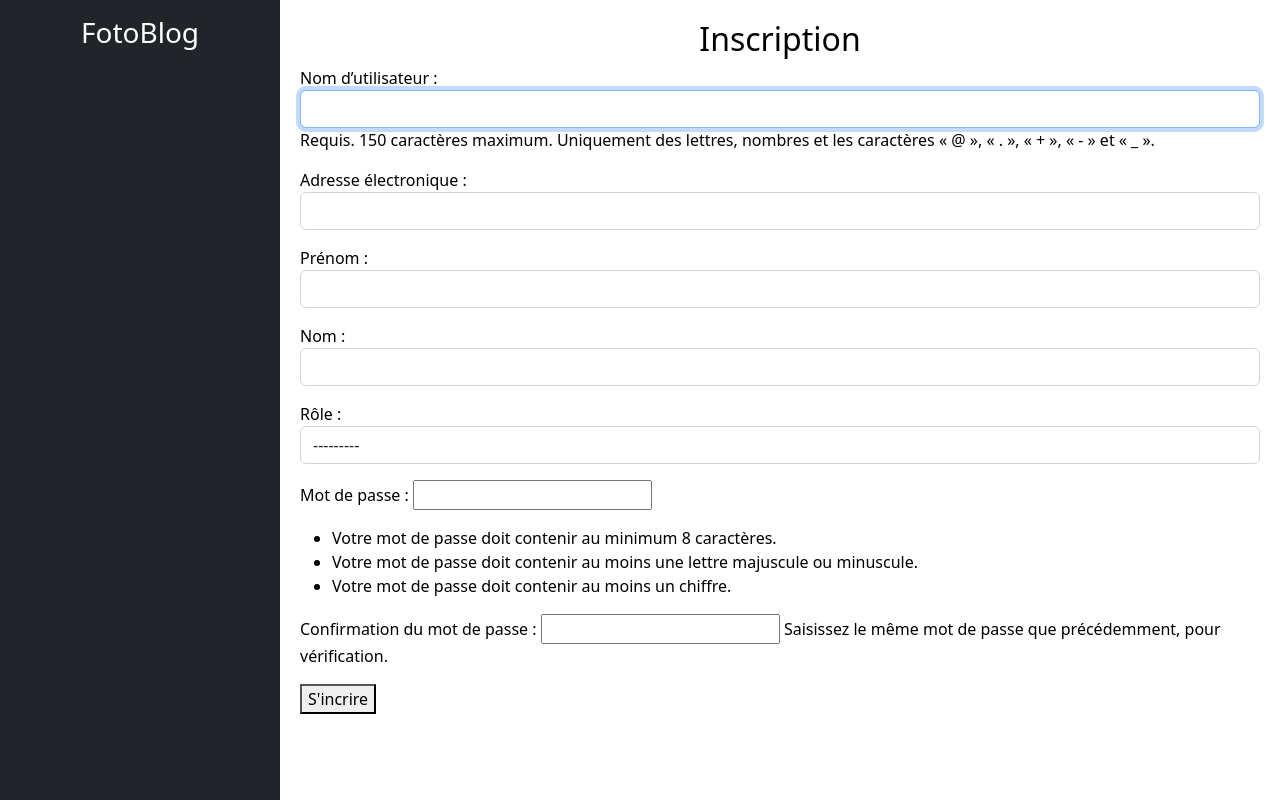
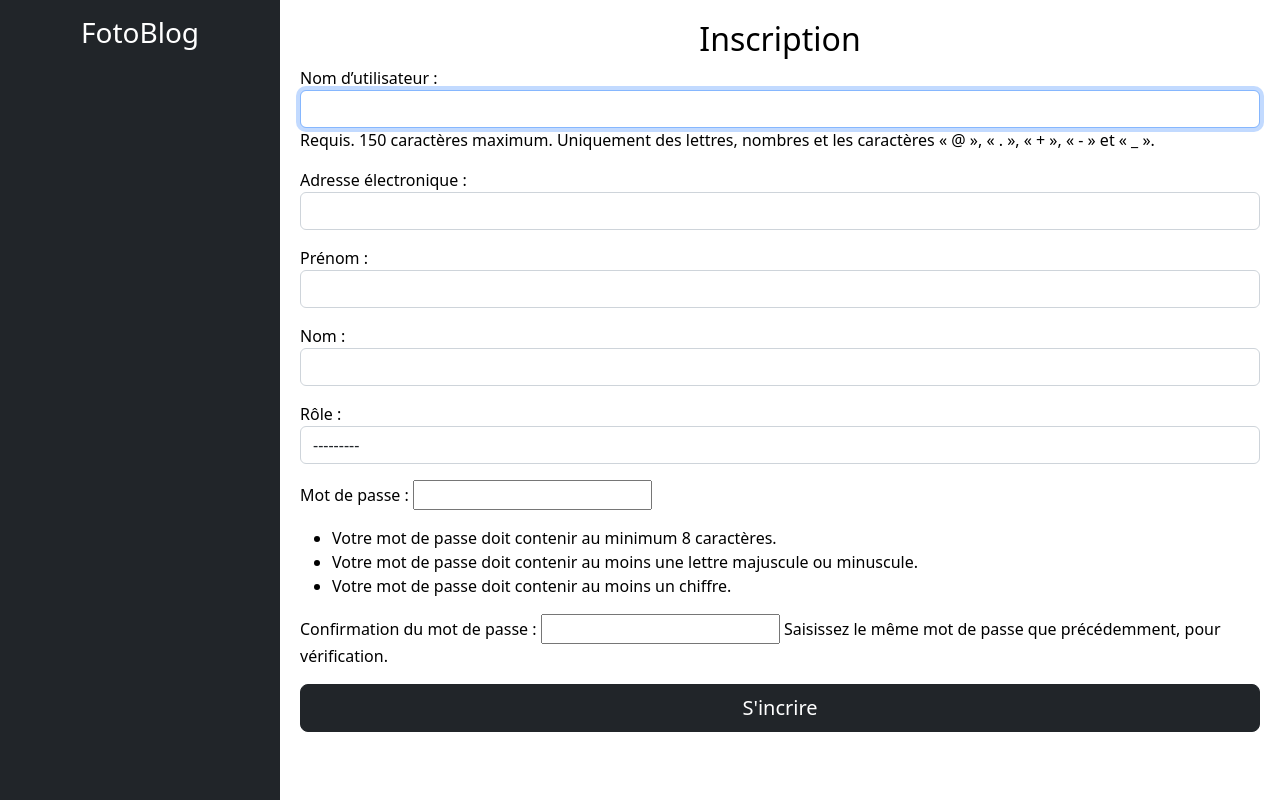
Before and after one commit to yanis-ka/Fotoblog-heroku, a Django app: page /signup/ in a window 1280 px wide. Run offline with Django 4.2, Linux system fonts and the light colour scheme; parts of the project's set-up code (start-up, migrations or seed data) failed here and were passed over.

Commit message:
refonte front

```diff
--- a/authentication/templates/authentication/sign_up.html
+++ b/authentication/templates/authentication/sign_up.html
@@ -9,7 +9,7 @@
     <form method="post">
         {{ form.as_p }}
         {% csrf_token %}
-        <button type="submit"> S'incrire</button>
+        <button class="w-100 btn btn-lg btn-dark" type="submit"> S'incrire</button>
     </form>
 </main>
 
```
